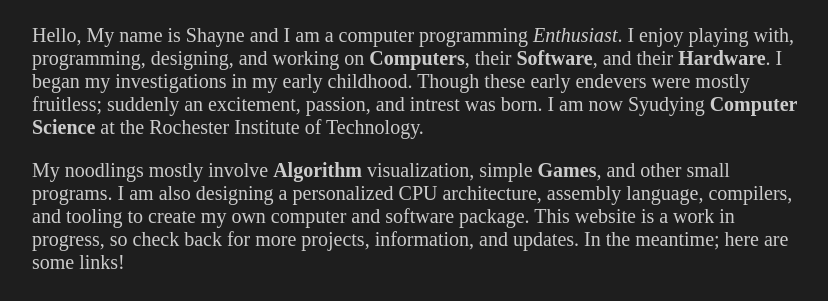
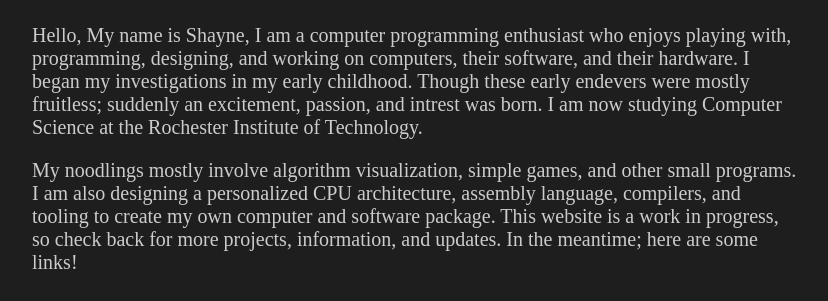
Before and after one commit to ShayneWinn/shaynewinn.github.io, a plain HTML site: page src/index.html in a window 1280 px wide. Shown: the part 237-538 px from the top of the page, without its empty margins (224-1052 px from the left). Drawn offline with Linux system fonts and the light colour scheme.

Commit message:
Updated Text+Style

```diff
--- a/src/index.html
+++ b/src/index.html
@@ -15,13 +15,13 @@
         <div class="content-container">
             <h1 style="color: #fc7ee3;">Shayne Winn</h1>
             <p>
-                Hello, My name is Shayne and I am a computer programming <i>Enthusiast</i>. I enjoy playing with, programming, designing, and working on
-                <b>Computers</b>, their <b>Software</b>, and their <b>Hardware</b>. I began my investigations in my early childhood. Though these early
-                endevers were mostly fruitless; suddenly an excitement, passion, and intrest was born. I am now Syudying <b>Computer Science</b> at the
+                Hello, My name is Shayne, I am a computer programming enthusiast who enjoys playing with, programming, designing, and working on
+                computers, their software, and their hardware. I began my investigations in my early childhood. Though these early
+                endevers were mostly fruitless; suddenly an excitement, passion, and intrest was born. I am now studying Computer Science at the
                 Rochester Institute of Technology.
             </p>
             <p>
-                My noodlings mostly involve <b>Algorithm</b> visualization, simple <b>Games</b>, and other small programs. I am also designing a personalized
+                My noodlings mostly involve algorithm visualization, simple games, and other small programs. I am also designing a personalized
                 CPU architecture, assembly language, compilers, and tooling to create my own computer and software package. This website is a work in progress,
                 so check back for more projects, information, and updates. In the meantime; here are some links!
             </p>
```
Also changed, not shown: src/about.html (added, +6 -0 lines).
